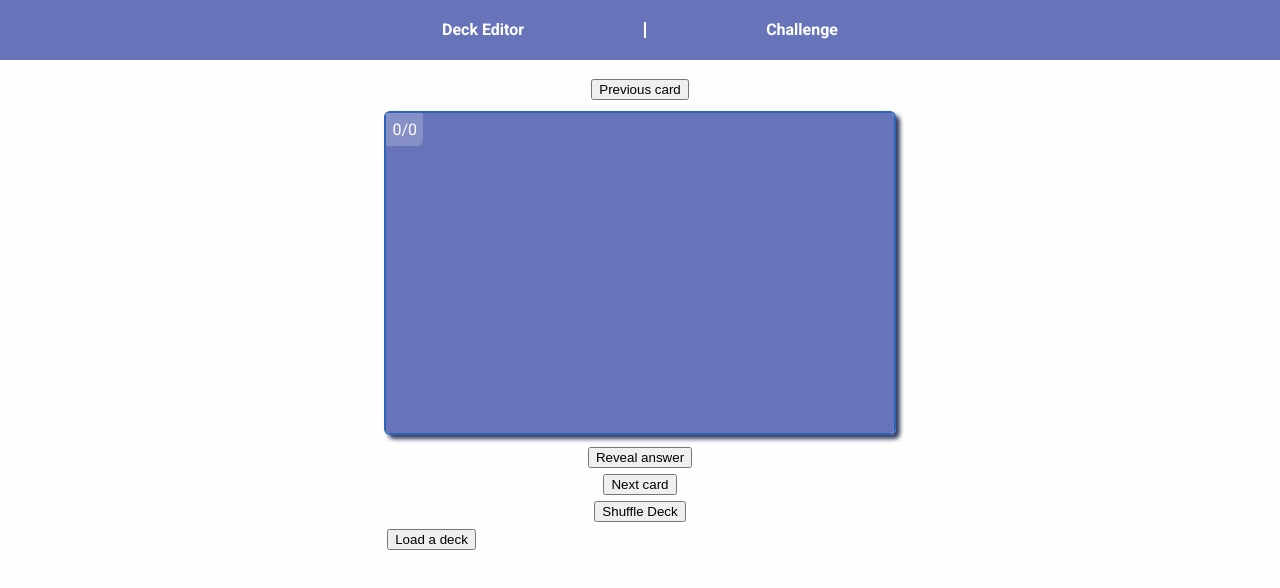
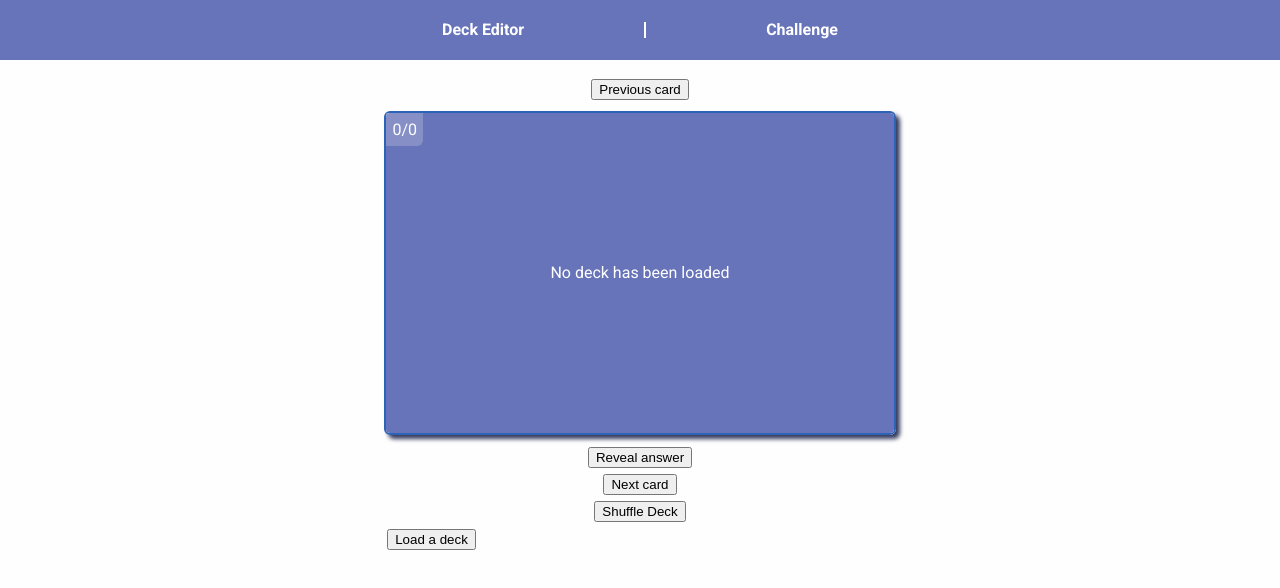
Before and after one commit to seanmizen/flash-app, a React (Create React App) app: page /Challenge in a window 1280 px wide. Shown: the top 588 px of the page. Built offline with nearby package versions, Linux system fonts and the light colour scheme.

Commit message:
Handled empty deck

```diff
--- a/src/features/Challenge/components/Arena.js
+++ b/src/features/Challenge/components/Arena.js
@@ -60,6 +60,9 @@ function Arena({ deck }) {
 
   function manSetRevealAnswer(bool) {
     //Manually set revealAnswer
+    if (shuffledList.length === 0) {
+      bool = false;
+    }
     bool
       ? setRevealButtonText("Hide answer")
       : setRevealButtonText("Reveal answer");
@@ -118,11 +121,14 @@ function Arena({ deck }) {
         className={styles["arena-item-box"] + " " + styles["rounded-outline"]}
       >
         <div className={styles["arena-item"]} onClick={toggleRevealAnswer}>
-          <ArenaPrompt
-            // '\xa0' / &nbsp; (non-breaking space) stops the div from collapsing when empty.
-            prompt={shuffledList[currentItem]?.prompt || "\xa0"}
-            onClickCallback={toggleRevealAnswer}
-          />
+          {shuffledList.length > 0 && (
+            <ArenaPrompt
+              // '\xa0' / &nbsp; (non-breaking space) stops the div from collapsing when empty.
+              prompt={shuffledList[currentItem]?.prompt || "\xa0"}
+            />
+          ) || <ArenaPrompt
+              prompt="No deck has been loaded"
+            />}
           {revealAnswer && (
             <ArenaAnswer answer={shuffledList[currentItem]?.answer || "\xa0"} />
           )}
@@ -138,8 +144,6 @@ function Arena({ deck }) {
         {revealButtonText}
       </button>
 
-
-
       <button onClick={nextItem} ref={nextItemButton}>
         Next card
       </button>
```
